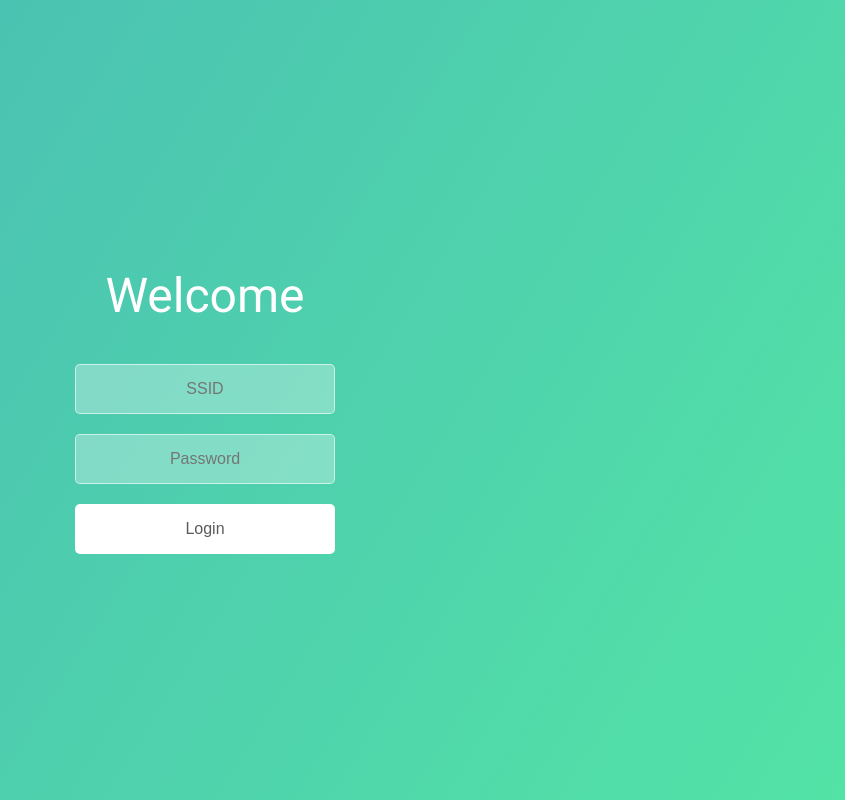
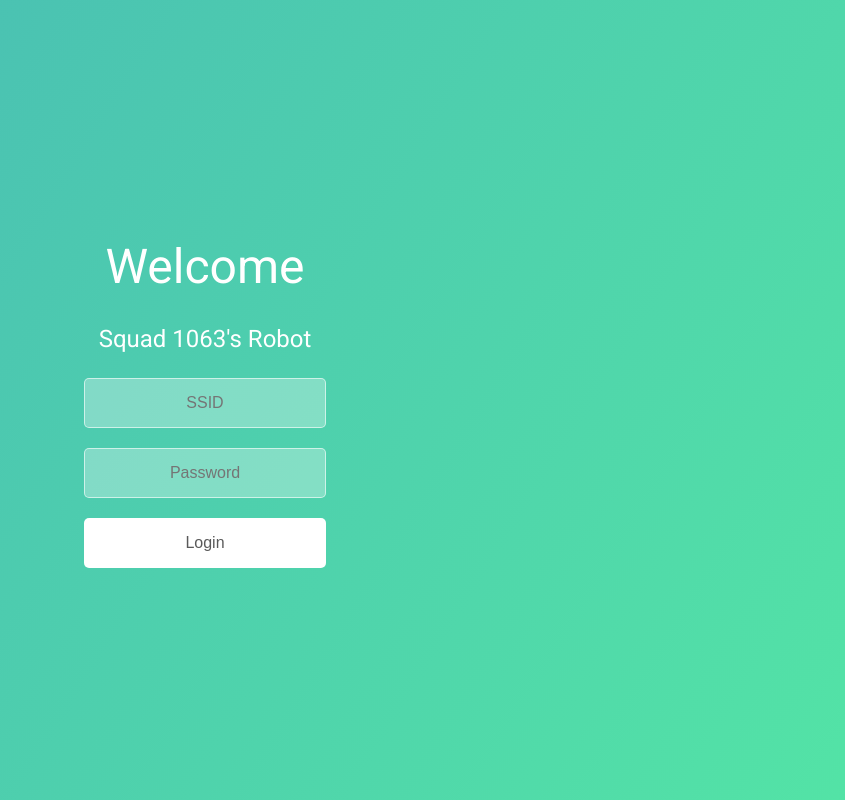
Before and after one commit to BragdonD/encoder-wheels, a plain HTML site: page data/login.html in a window 1280 px wide. Shown: the whole page, without its empty margins (435-1280 px from the left). Drawn offline with Linux system fonts and the light colour scheme.

Commit message:
correct password input type

```diff
--- a/data/login.html
+++ b/data/login.html
@@ -12,9 +12,10 @@
     <div class="wrapper">
         <div class="container">
             <h1>Welcome</h1>
+            <h2>Squad 1063's Robot</h2>
             <form id="form">
                 <input type="text" name="SSID" placeholder="SSID">
-                <input type="text" name="password" placeholder="Password">
+                <input type="password" name="password" placeholder="Password">
                 <input type="submit" value="Login">
             </form>
         </div>
--- a/data/login.scss
+++ b/data/login.scss
@@ -37,7 +37,16 @@ body {
             font-weight: 300;
             font-size: 3em;
             font-style: normal;
-            padding: 30px;
+            padding: 15px;
+        }
+
+        h2 {
+            font-family: "Roboto", "Segoe UI", Tahoma, Geneva, Verdana, sans-serif;
+            color: white;
+            font-weight: 300;
+            font-size: 1.5em;
+            font-style: normal;
+            padding: 15px;
         }
 
         form {
```
Also changed, not shown: data/index.css, data/login.css, 2 other files.
